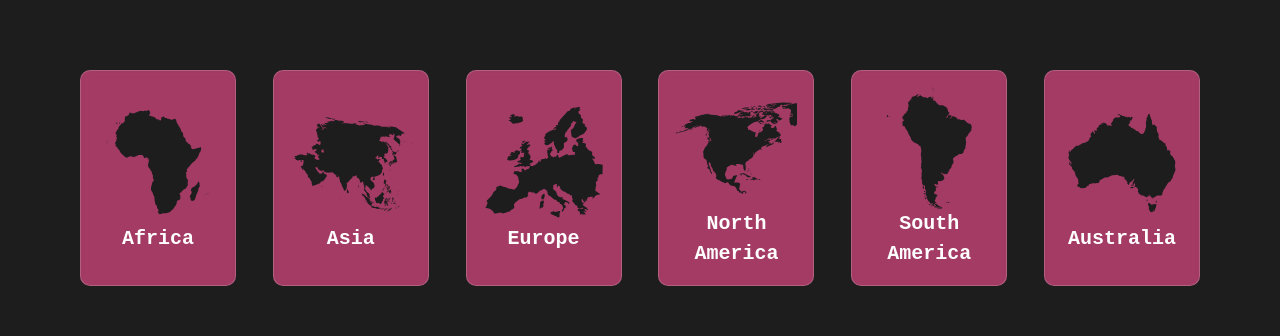
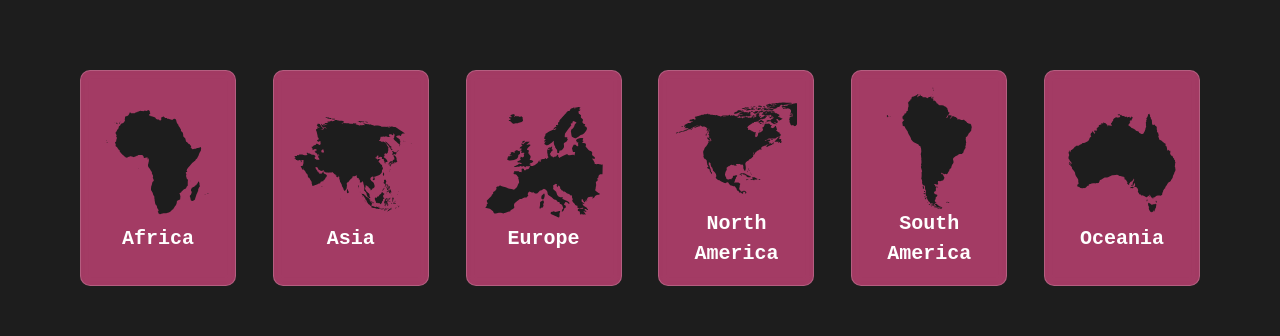
Before and after one commit to ahzamir/weather-condition-app, a React (Create React App) app: page / in a window 1280 px wide. Shown: the part 930-1266 px from the top of the page. Built offline with nearby package versions, Linux system fonts and the light colour scheme.

Commit message:
solve the issue for australia name request issue

```diff
--- a/src/components/pages/HomePage/Home.js
+++ b/src/components/pages/HomePage/Home.js
@@ -36,7 +36,7 @@ const Home = () => {
             id: 5,
         },
         {
-            name: 'Australia',
+            name: 'Oceania',
             image: oceaniaSvg,
             id: 6,
         },
```
